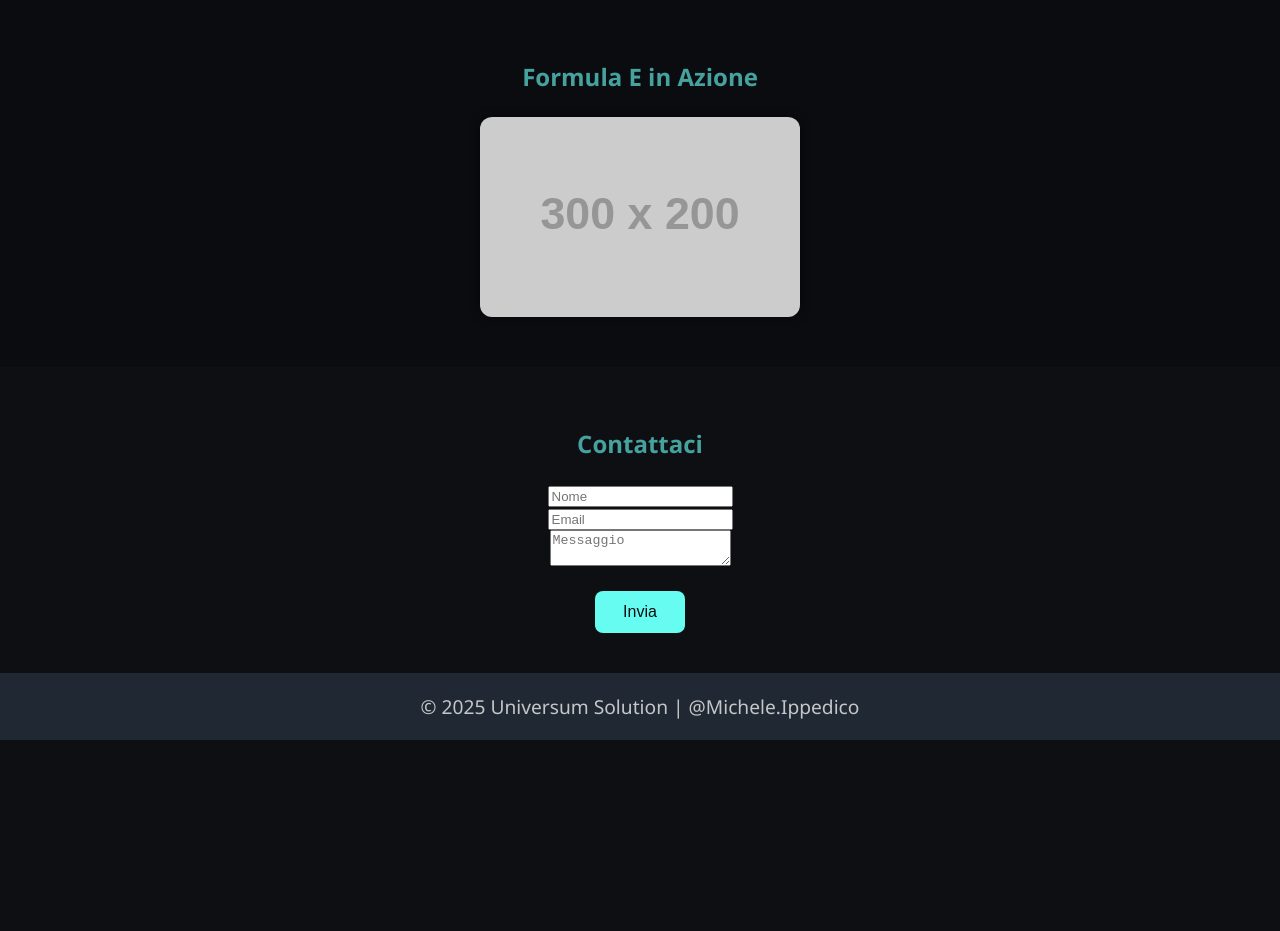
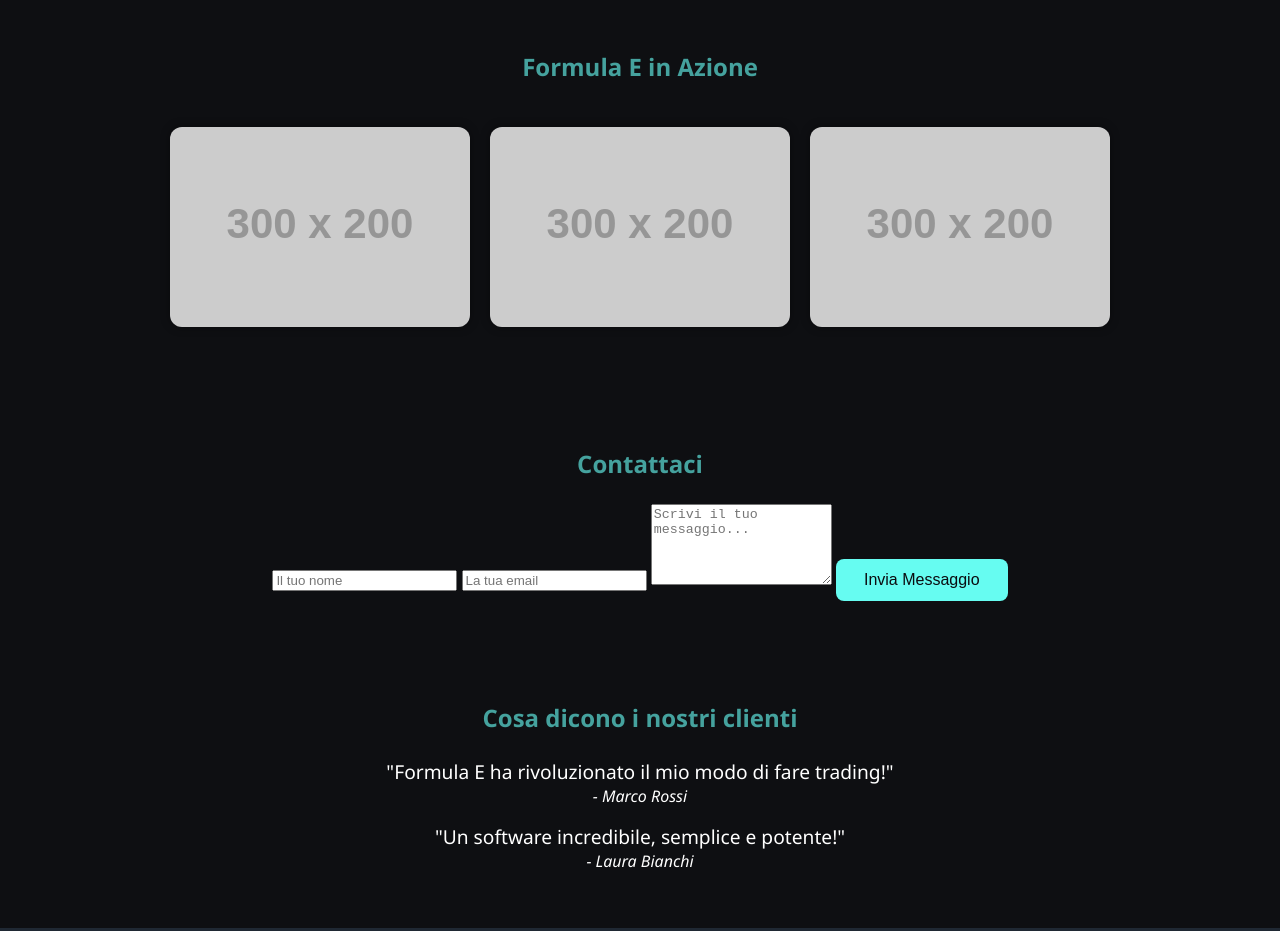
Before and after one commit to Francehws/universum-solution, a plain HTML site: page index.html in a window 1280 px wide. Shown: the part 1660-2591 px from the top of the page. Before the commit the page ends 2400 px from the top, so only its background shows below. Drawn offline with Linux system fonts and the light colour scheme; placeholder pictures from the web are drawn by us.

Commit message:
Altre Modifiche

```diff
--- a/css/style.css
+++ b/css/style.css
@@ -1,3 +1,4 @@
+/* Stile Generale */
 body {
     font-family: 'Segoe UI', Tahoma, Geneva, Verdana, sans-serif;
     margin: 0;
@@ -88,6 +89,7 @@ footer {
     padding: 20px;
 }
 
+/* Popup */
 .popup {
     display: none;
     position: fixed;
@@ -125,34 +127,19 @@ footer {
     color: #ffffff;
 }
 
-/* 🎞️ SLIDER */
-
-.slider {
-    background-color: #0b0c10;
-    padding: 50px 20px;
+/* Slider */
+.slider-container {
+    display: flex;
+    justify-content: center;
+    align-items: center;
+    gap: 20px;
+    overflow-x: auto;
+    padding: 20px 0;
 }
 
-.slider-container {
-    max-width: 320px;
-    margin: 0 auto;
-    position: relative;
-}
-
-.slider-container .slide {
-    display: none;
-    width: 100%;
+.slider-container img.slide {
+    width: 300px;
     height: 200px;
     object-fit: cover;
     border-radius: 12px;
-    box-shadow: 0 0 10px rgba(0,0,0,0.6);
-}
-
-.slider-container .slide.active {
-    display: block;
-    animation: fadeIn 1s ease-in-out;
-}
-
-@keyframes fadeIn {
-    from { opacity: 0; transform: scale(0.98); }
-    to { opacity: 1; transform: scale(1); }
-}
+    box-shadow: 0 0 10px rgba(0,0,0,0.4);
--- a/index.html
+++ b/index.html
@@ -51,14 +51,25 @@
         </div>
     </section>
 
-    <section id="contact-form">
+    <section id="contatti">
         <h2>Contattaci</h2>
-        <form action="https://formspree.io/f/mqaqqeop" method="POST">
-            <input type="text" name="name" placeholder="Nome" required><br>
-            <input type="email" name="email" placeholder="Email" required><br>
-            <textarea name="message" placeholder="Messaggio" required></textarea><br>
-            <button type="submit">Invia</button>
+        <form action="https://formspree.io/f/mqaqqeop" method="POST" class="contact-form">
+            <input type="text" name="nome" placeholder="Il tuo nome" required>
+            <input type="email" name="email" placeholder="La tua email" required>
+            <textarea name="messaggio" placeholder="Scrivi il tuo messaggio..." rows="5" required></textarea>
+            <button type="submit">Invia Messaggio</button>
         </form>
+    </section>
+    <section class="testimonials">
+        <h2>Cosa dicono i nostri clienti</h2>
+        <blockquote>
+            <p>"Formula E ha rivoluzionato il mio modo di fare trading!"</p>
+            <cite>- Marco Rossi</cite>
+        </blockquote>
+        <blockquote>
+            <p>"Un software incredibile, semplice e potente!"</p>
+            <cite>- Laura Bianchi</cite>
+        </blockquote>
     </section>
 
     <footer>
```
